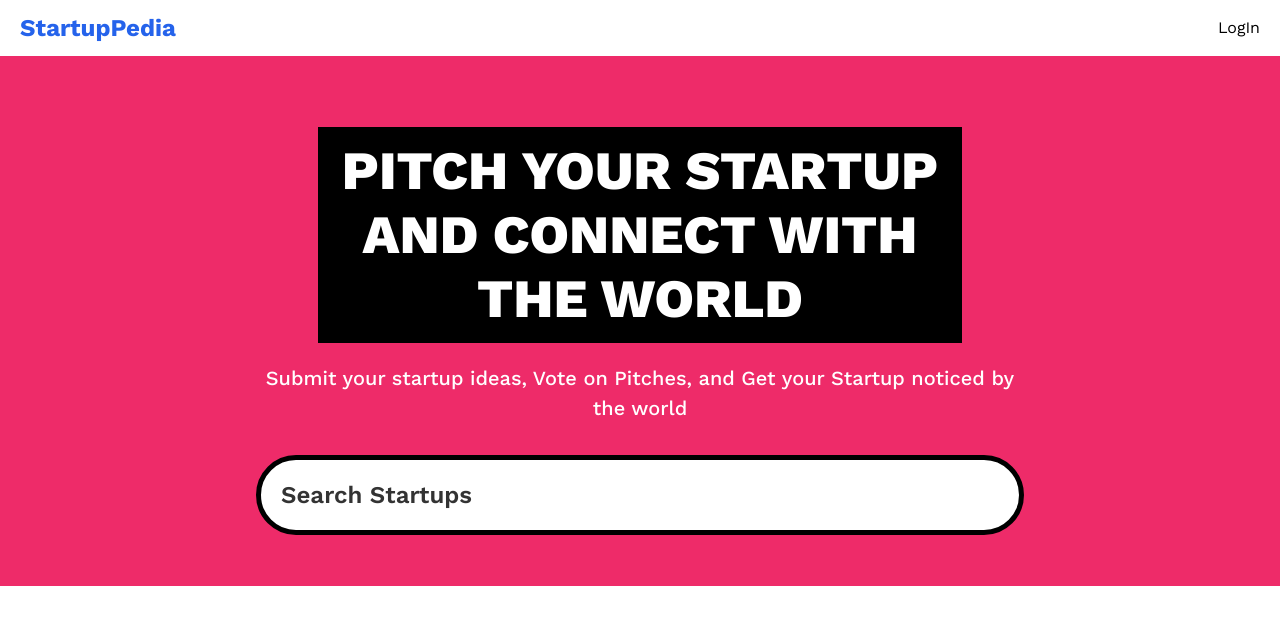
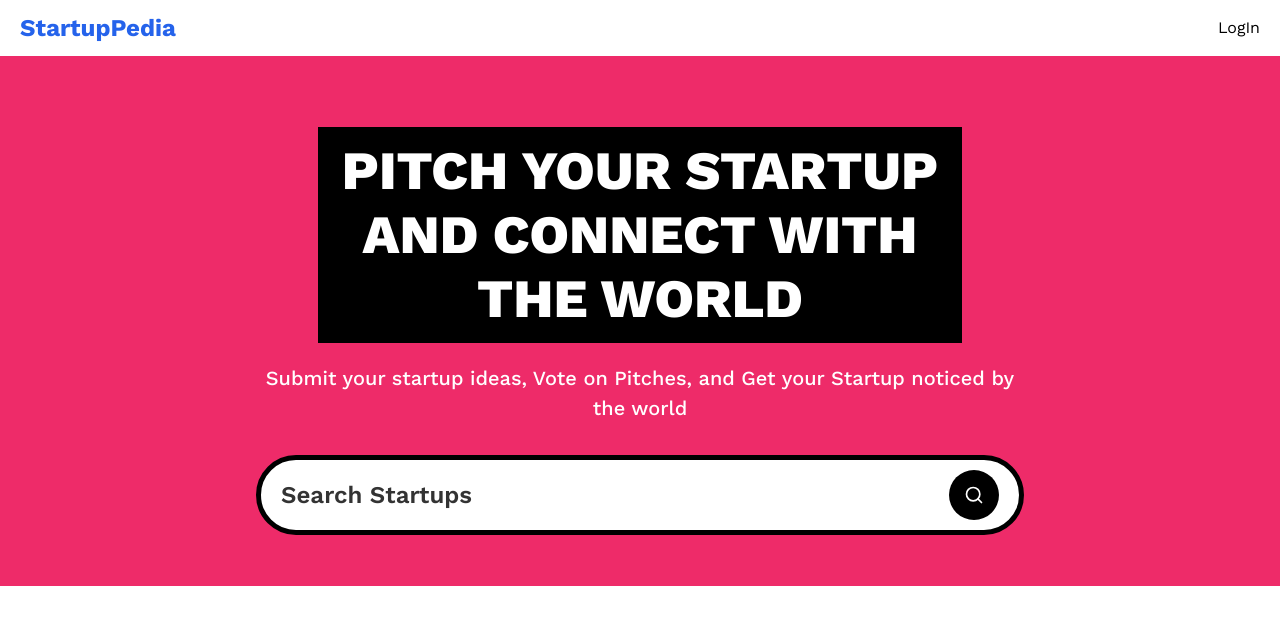
Before and after one commit to ProdanFattan/startuppedia_app, a Next.js app: page / in a window 1280 px wide. Shown: the top 624 px of the page. Built offline with nearby package versions, Linux system fonts and the light colour scheme; no server answers.

Commit message:
searchform ui complete and also added shadcn button ui

```diff
--- a/app/(root)/page.tsx
+++ b/app/(root)/page.tsx
@@ -1,7 +1,8 @@
 import Image from "next/image";
 import SearchForm from "../components/SearchForm";
 
-export default function Home() {
+export default async function Home({searchParams}:{searchParams: Promise<{query?: string}>}) {
+  const query = (await searchParams).query;
   return (
     <>
       <section className="pink_container">
@@ -14,7 +15,7 @@
           Submit your startup ideas, Vote on Pitches, and Get your Startup
           noticed by the world
         </p>
-        <SearchForm/>
+        <SearchForm query = {query}/>
       </section>
     </>
   );
--- a/app/components/SearchForm.tsx
+++ b/app/components/SearchForm.tsx
@@ -1,10 +1,17 @@
 import Form from 'next/form'
-function SearchForm() {
+import SearchFormReset from './SearchFormReset';
+import { Search } from 'lucide-react';
+function SearchForm({query}: {query?: string}) {
     return (
         <>
         <Form action="/" scroll={false} className='search-form'>
-        <input name="query" defaultValue="" className='search-input' placeholder='Search Startups' />
-
+        <input name="query" defaultValue={query} className='search-input' placeholder='Search Startups' />
+        <div className="flex gap-2">
+            {query && <SearchFormReset/>}
+            <button type='submit' className='search-btn text-white'>
+                <Search className='size-5'/>
+            </button>
+        </div>
         </Form>
         </>
      );
--- a/app/components/SearchFormReset.tsx
+++ b/app/components/SearchFormReset.tsx
@@ -1,3 +1,8 @@
+"use client"
+
+import { X } from "lucide-react";
+import Link from "next/link";
+
 function SearchFormReset() {
     const reset = () =>{
         const form = document.querySelector(".search-form") as HTMLFormElement;
@@ -6,7 +11,9 @@
         }
     }
     return (
-        <button type="reset" onClick={reset}>Submit</button>
+        <button type="reset" onClick={reset}>
+            <Link href="/" className="search-btn text-white"><X className="size-5"/></Link>
+        </button>
      );
 }
 
--- /dev/null
+++ b/components/ui/button.tsx
@@ -0,0 +1,57 @@
+import * as React from "react"
+import { Slot } from "@radix-ui/react-slot"
+import { cva, type VariantProps } from "class-variance-authority"
+
+import { cn } from "@/lib/utils"
+
+const buttonVariants = cva(
+  "inline-flex items-center justify-center gap-2 whitespace-nowrap rounded-md text-sm font-medium transition-colors focus-visible:outline-none focus-visible:ring-1 focus-visible:ring-ring disabled:pointer-events-none disabled:opacity-50 [&_svg]:pointer-events-none [&_svg]:size-4 [&_svg]:shrink-0",
+  {
+    variants: {
+      variant: {
+        default:
+          "bg-primary text-primary-foreground shadow hover:bg-primary/90",
+        destructive:
+          "bg-destructive text-destructive-foreground shadow-sm hover:bg-destructive/90",
+        outline:
+          "border border-input bg-background shadow-sm hover:bg-accent hover:text-accent-foreground",
+        secondary:
+          "bg-secondary text-secondary-foreground shadow-sm hover:bg-secondary/80",
+        ghost: "hover:bg-accent hover:text-accent-foreground",
+        link: "text-primary underline-offset-4 hover:underline",
+      },
+      size: {
+        default: "h-9 px-4 py-2",
+        sm: "h-8 rounded-md px-3 text-xs",
+        lg: "h-10 rounded-md px-8",
+        icon: "h-9 w-9",
+      },
+    },
+    defaultVariants: {
+      variant: "default",
+      size: "default",
+    },
+  }
+)
+
+export interface ButtonProps
+  extends React.ButtonHTMLAttributes<HTMLButtonElement>,
+    VariantProps<typeof buttonVariants> {
+  asChild?: boolean
+}
+
+const Button = React.forwardRef<HTMLButtonElement, ButtonProps>(
+  ({ className, variant, size, asChild = false, ...props }, ref) => {
+    const Comp = asChild ? Slot : "button"
+    return (
+      <Comp
+        className={cn(buttonVariants({ variant, size, className }))}
+        ref={ref}
+        {...props}
+      />
+    )
+  }
+)
+Button.displayName = "Button"
+
+export { Button, buttonVariants }
--- a/package.json
+++ b/package.json
@@ -14,6 +14,7 @@
     "react-dom": "$react-dom"
   },
   "dependencies": {
+    "@radix-ui/react-slot": "^1.1.0",
     "@tailwindcss/typography": "^0.5.15",
     "class-variance-authority": "^0.7.1",
     "clsx": "^2.1.1",
```
Also changed, not shown: 1 other file (tests, documents, lock files or other folders).
